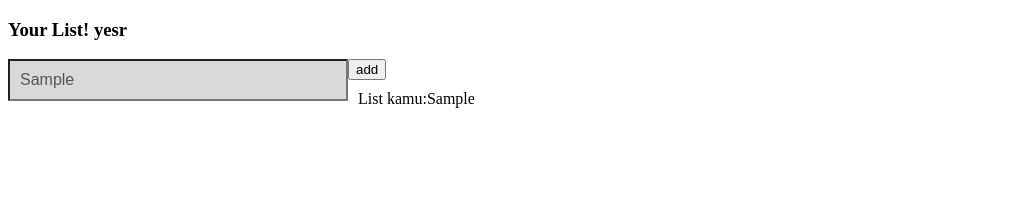
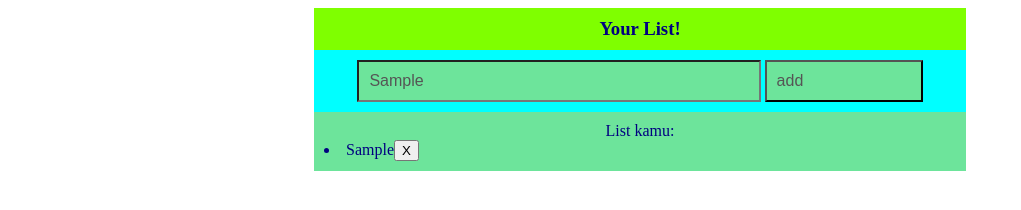
Before and after one commit to destryatma/jawaScrip, a plain HTML site: page index.html in a window 1280 px wide. Both pictures are taken after typing "Sample" into the empty fields and a click on the button "add". Shown: the whole page, without its empty margins (0-1021 px from the left). Drawn offline with Linux system fonts and the light colour scheme.

Commit message:
baru bisa nambah

```diff
--- a/codeMyList.js
+++ b/codeMyList.js
@@ -1,14 +1,23 @@
-function Daftar(){
-  let textList = document.getElementsByTagName('input')[0].value;
+let i = 0
+function daftar(){
+  const textList = document.getElementsByTagName('input')[0].value;
   const tempatList = document.getElementsByTagName("a")[0];
-  tempatList.insertAdjacentText("beforeend", textList);
+  const barisLi = document.createElement('li');
+  const deleteBtn = document.createElement('button');
+  const killBtn = document.createAttribute("onclick");
 
 
-//  const textNode = document.createTextNode(textList);
-//  const barisLi = document.createElement('li');
-  // barisLi.textContent = textList;
-  // tempatList.insertAdjacentText('afterbegin', barisLi);
+  killBtn.value = 'deleteX()';
+  deleteBtn.innerText = 'X';
+  barisLi.innerText = textList;
 
 
+  tempatList.insertAdjacentElement("afterend", barisLi);
+  barisLi.insertAdjacentElement("beforeend",deleteBtn);
+  deleteBtn.setAttributeNode(killBtn);
+}
 
-  }
+function deleteX() {
+  let nmrList = document.getElementsByTagName("li");
+  nmrList.remove
+}
--- a/index.html
+++ b/index.html
@@ -7,49 +7,68 @@
     <title>Your List!</title>
 </head>
 <body>
-
-    <h3>Your List! yesr</h3>
+    <h3>Your List!</h3>
     <div class="container">
-        <input class="todo" spellcheck="false" maxlength="100" placeholder="Text here...">
-        <button onclick="Daftar()" class="addBtn">add</button>
+        <input class="todo" placeholder="Text here...">
+        <button onclick="daftar()" class="addBtn">add</button>
     </div>
-
-    <span class="produkList">
-    <a>List kamu:</a>
-
-    </span>
+    <div class="tableList">
+        <span class="produkList">
+        <a>List kamu:</a>
+        </span>
+    </div>
 <script src="codeMyList.js"></script>
 </body>
 <style>
-span.addBtn {
-    padding: 13px;
-    /* width: 25%; */
-    background: #d9d9d9;
-    color: #555;
-    float: left;
+h3 {
+    width: 50%;
+    padding: 10px;
+    margin: auto;
     text-align: center;
-    font-size: 16px;
-    cursor: pointer;
-    transition: 0.3s;
-    border-radius: 0;}
-span.produkList{
+    padding: auto;
+    background-color: chartreuse;
+    color: navy;
+}
+div.container {
+    width: 50%;
+    height: max-content;
     padding: 10px;
-    float: left;
+    margin: auto;
     text-align: center;
-    transition: 0.3s;
     border-radius: 0;
-    }
-input.todo {
+    background-color: aqua;
+}
+button.addBtn {
     padding: 10px;
     width: 25%;
-    background: #d9d9d9;
-    color: #555;
-    float: left;
     text-align: left;
     font-size: 16px;
     transition: 0.3s;
     border-radius: 0;
+    background-color: #6de49b;
+    color: #555;
+}
+input.todo {
+    padding: 10px;
+    width: 60%;
+    color: #555;
+    font-size: 16px;
+    transition: 0.3s;
+    background-color: #6de49b;
+}
+div.tableList {
+    width: 50%;
+    height: fit-content;
+    margin: auto;
+    padding: 10px;
+    text-align: center;
+    transition: 0.3s;
+    border-radius: 0;
+    background-color: #6de49b;
+    color: navy;
+}
+li {
+    text-align: left;
 }
 </style>
-<script src="codeMyList.js"></script>
 </html>
```
